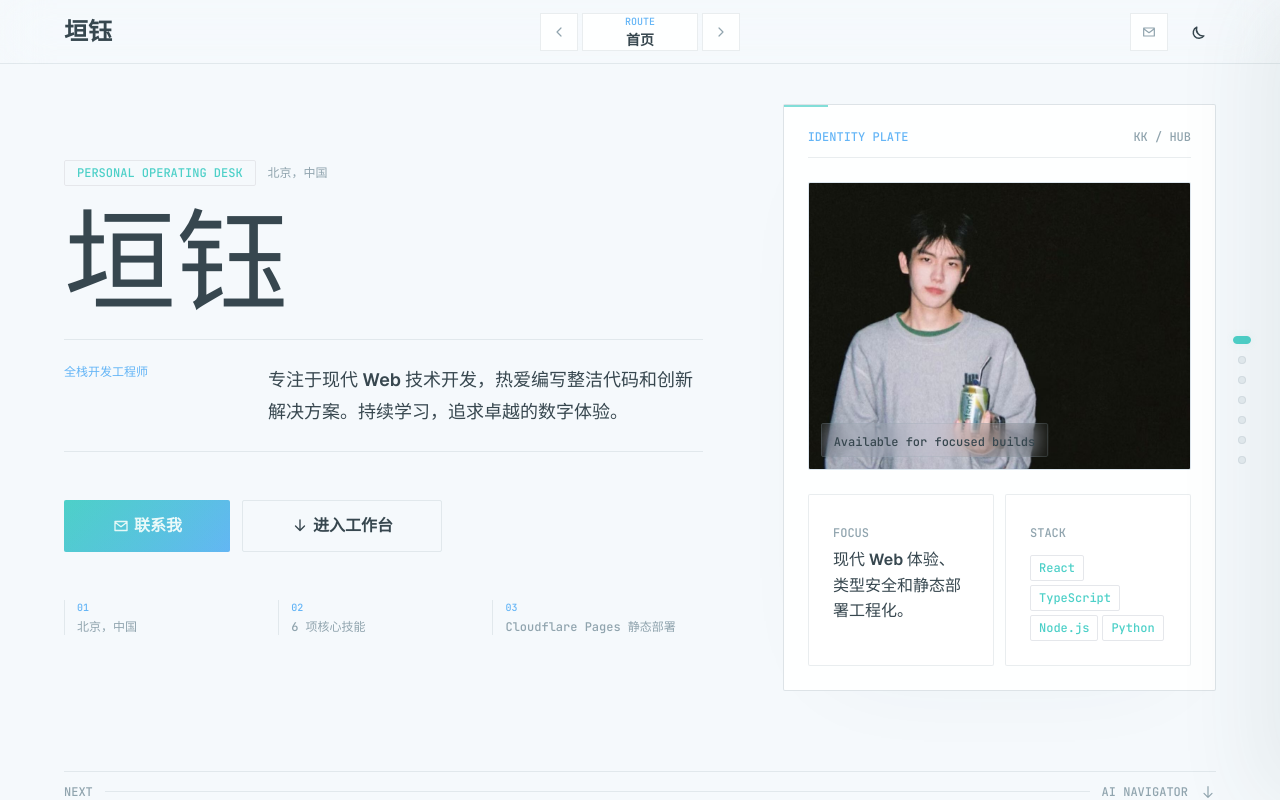
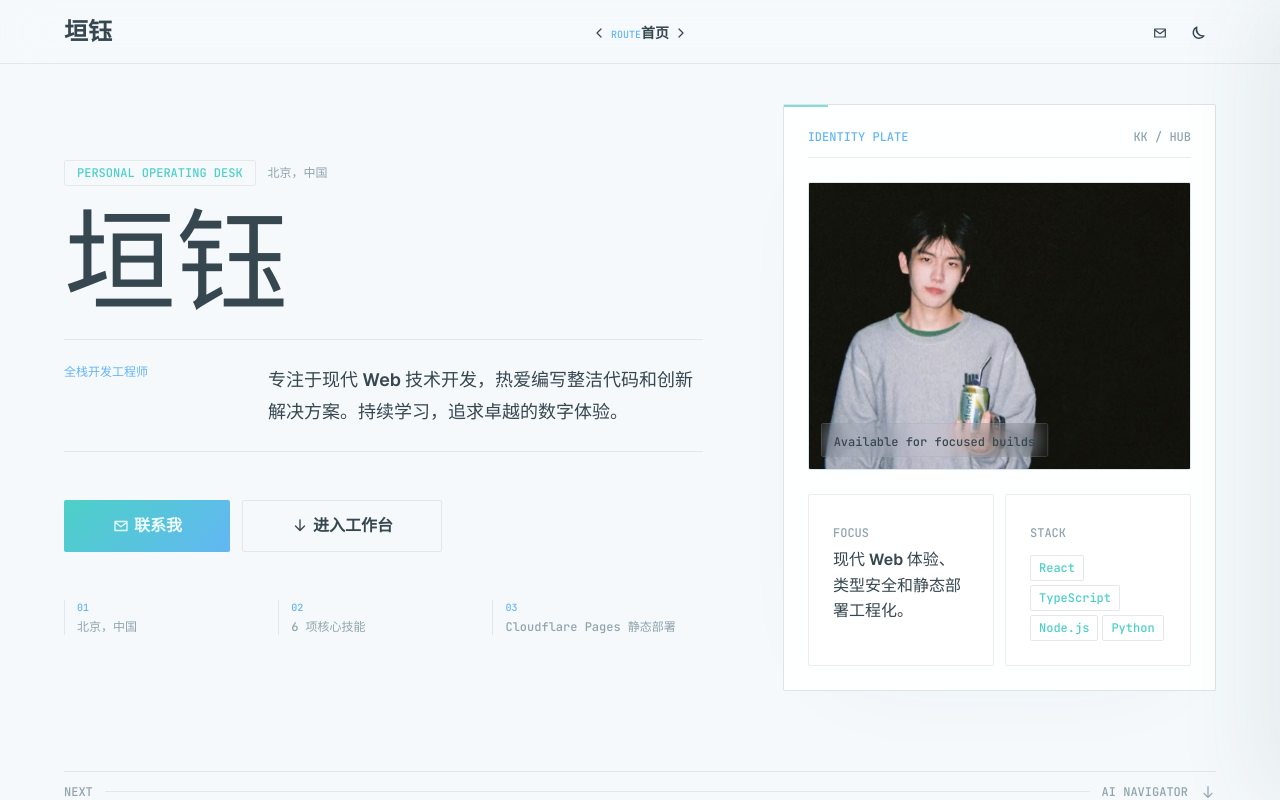
Before and after one commit to NicoAndSteven/kkhome, a React (Vite) app: page / in a window 1280 px wide. Built offline with nearby package versions, Linux system fonts and the light colour scheme; the HTML template or start-up script is replaced by a standard one.

Commit message:
style: rewrite route container as 水族窗格 glass panel
- Replace 3D depth route-stage/route-frame with glass container
- Add gradient top border and dashed inner border decoration
- Remove progress rail, route-nav, old route animation styles

```diff
--- a/src/index.css
+++ b/src/index.css
@@ -274,49 +274,6 @@ html.intro-scroll-lock #root {
     overflow: hidden;
 }
 
-.route-nav-button,
-.route-nav-current {
-    border: 1px solid var(--color-panel-border);
-    background: var(--color-panel-bg);
-    box-shadow: inset 0 1px 0 var(--color-panel-highlight);
-    backdrop-filter: blur(14px);
-}
-
-.route-nav-button {
-    width: 38px;
-    height: 38px;
-    display: inline-flex;
-    align-items: center;
-    justify-content: center;
-    color: var(--color-text-muted);
-    transition:
-        color 280ms cubic-bezier(0.16, 1, 0.3, 1),
-        border-color 280ms cubic-bezier(0.16, 1, 0.3, 1),
-        transform 280ms cubic-bezier(0.16, 1, 0.3, 1);
-}
-
-.route-nav-button:hover {
-    color: var(--color-on-surface);
-    border-color: var(--color-primary);
-    transform: translateY(-1px);
-}
-
-.route-nav-button .material-symbols-outlined {
-    width: 1em;
-    overflow: hidden;
-}
-
-.route-nav-current {
-    min-width: 116px;
-    height: 38px;
-    display: inline-flex;
-    flex-direction: column;
-    align-items: center;
-    justify-content: center;
-    gap: 1px;
-    color: var(--color-on-surface);
-}
-
 .glass {
     background: var(--color-glass-bg);
     backdrop-filter: blur(10px);
@@ -584,6 +541,7 @@ html.intro-scroll-lock #root {
     padding: 64px clamp(20px, 4vw, 64px) clamp(18px, 3vw, 40px);
 }
 
+/* 水族窗格 - 路由容器 */
 .route-stage {
     position: relative;
     height: 100%;
@@ -591,170 +549,50 @@ html.intro-scroll-lock #root {
     display: grid;
     align-items: center;
     isolation: isolate;
-    overflow-x: clip;
-    perspective: 1800px;
-    transform-style: preserve-3d;
     padding: clamp(16px, 3vw, 36px) 0;
 }
 
-.route-stage::before {
-    content: '';
-    position: absolute;
-    top: clamp(12px, 3vw, 40px);
-    bottom: clamp(12px, 3vw, 40px);
-    left: 50%;
-    width: 100vw;
-    z-index: -2;
-    border-top: 1px solid var(--color-primary);
-    border-bottom: 1px solid var(--color-panel-border-strong);
-    background:
-        repeating-linear-gradient(
-            90deg,
-            transparent 0,
-            transparent 96px,
-            var(--color-grid-line) 97px
-        ),
-        linear-gradient(90deg, transparent, var(--color-panel-border), transparent),
-        linear-gradient(180deg, rgba(255, 255, 255, 0.04), transparent 22%, transparent 78%, rgba(255, 255, 255, 0.03));
-    opacity: 0.72;
-    box-shadow: 0 0 42px -24px var(--color-glow-primary);
-    transform: translateX(-50%) translateZ(-620px) rotateX(70deg) translateY(18%) scale(1.22);
-    transform-origin: center;
-}
-
-.route-stage::after {
-    content: '';
-    position: absolute;
-    inset: clamp(24px, 6vw, 84px) clamp(14px, 8vw, 148px);
-    z-index: -1;
-    border: 1px solid var(--color-panel-border-strong);
-    background:
-        linear-gradient(90deg, transparent, var(--color-glow-primary), transparent),
-        rgba(0, 0, 0, 0.05);
-    opacity: 0.64;
-    transform: translateZ(-420px) scale(0.68);
-    filter: blur(1px);
-}
-
-.route-depth {
-    position: absolute;
-    pointer-events: none;
-    border: 1px solid var(--color-panel-border-strong);
-    background:
-        linear-gradient(90deg, transparent, var(--color-glow-primary), transparent),
-        linear-gradient(180deg, rgba(255, 255, 255, 0.035), transparent);
-    transform-origin: center;
-}
-
-.route-depth-far {
-    inset: clamp(76px, 12vw, 160px) clamp(80px, 18vw, 280px);
-    opacity: 0.58;
-    filter: blur(2px);
-    transform: translateZ(-680px) scale(0.56);
-    box-shadow: 0 0 56px -30px var(--color-glow-primary);
-    animation: route-depth-far-in 760ms cubic-bezier(0.16, 1, 0.3, 1) both;
-}
-
-.route-depth-mid {
-    inset: clamp(44px, 8vw, 116px) clamp(42px, 12vw, 180px);
-    opacity: 0.72;
-    filter: blur(0.5px);
-    transform: translateZ(-420px) scale(0.72);
-    box-shadow: inset 0 0 0 1px var(--color-border-subtle);
-    animation: route-depth-mid-in 760ms cubic-bezier(0.16, 1, 0.3, 1) both;
-}
-
-.route-lens {
-    position: absolute;
-    inset: clamp(18px, 5vw, 72px) clamp(8px, 5vw, 88px);
-    z-index: -1;
-    border: 1px solid var(--color-panel-border-strong);
-    background:
-        repeating-linear-gradient(
-            90deg,
-            transparent 0,
-            transparent 71px,
-            var(--color-grid-line) 72px
-        );
-    opacity: 0.82;
-    box-shadow:
-        inset 0 0 0 1px var(--color-border-subtle),
-        0 0 54px -36px var(--color-glow-primary);
-    transform: translateZ(-300px) scale(0.82);
-}
-
-.route-depth {
-    position: absolute;
-    pointer-events: none;
-    border: 1px solid var(--color-panel-border-strong);
-    background:
-        linear-gradient(90deg, transparent, var(--color-glow-primary), transparent),
-        linear-gradient(180deg, rgba(255, 255, 255, 0.05), transparent 42%);
-    transform-origin: 50% 54%;
-}
-
-.route-depth-far {
-    inset: clamp(96px, 15vw, 180px) clamp(120px, 20vw, 300px);
-    opacity: 0.52;
-    filter: blur(2px);
-    box-shadow:
-        0 0 0 24px rgba(139, 233, 244, 0.018),
-        0 0 80px -46px var(--color-glow-primary);
-    transform: translateZ(-760px) scale(0.58);
-    animation: route-depth-far-in 820ms cubic-bezier(0.16, 1, 0.3, 1) both;
-}
-
-.route-depth-mid {
-    inset: clamp(58px, 10vw, 128px) clamp(74px, 13vw, 210px);
-    opacity: 0.76;
-    filter: blur(0.5px);
-    box-shadow:
-        0 0 0 14px rgba(139, 233, 244, 0.022),
-        0 0 72px -42px var(--color-glow-primary);
-    transform: translateZ(-420px) scale(0.74);
-    animation: route-depth-mid-in 780ms cubic-bezier(0.16, 1, 0.3, 1) both;
-}
-
+/* 玻璃质感主容器 */
 .route-frame {
     position: relative;
     width: 100%;
     height: min(780px, calc(100vh - 132px));
     min-height: 0;
     overflow: hidden;
-    padding: clamp(20px, 4vw, 48px);
-    border: 1px solid var(--color-panel-border-strong);
-    background:
-        linear-gradient(180deg, var(--color-panel-bg), rgba(0, 0, 0, 0.02)),
-        var(--color-surface);
+    padding: clamp(16px, 3vw, 32px);
+    background: rgba(255, 255, 255, 0.8);
+    backdrop-filter: blur(12px);
+    -webkit-backdrop-filter: blur(12px);
+    border: 1px solid rgba(77, 208, 200, 0.2);
+    border-radius: 16px;
     box-shadow:
-        inset 0 1px 0 var(--color-panel-highlight),
-        0 56px 150px -72px var(--color-panel-shadow),
-        0 22px 96px -48px var(--color-glow-primary),
-        0 0 0 1px rgba(255, 255, 255, 0.02);
-    transform-origin: 50% 58%;
-    animation: route-camera-in 760ms cubic-bezier(0.16, 1, 0.3, 1) both;
+        0 8px 32px -16px var(--color-panel-shadow),
+        0 0 0 1px rgba(255, 255, 255, 0.5);
+    animation: route-frame-in 500ms cubic-bezier(0.16, 1, 0.3, 1) both;
 }
 
-.route-frame::before,
+/* 顶部 header 装饰条 */
+.route-frame::before {
+    content: '';
+    position: absolute;
+    top: 0;
+    left: 0;
+    right: 0;
+    height: 3px;
+    background: linear-gradient(90deg, var(--color-primary), var(--color-secondary), var(--color-tertiary));
+    border-radius: 16px 16px 0 0;
+    pointer-events: none;
+}
+
+/* 虚线边框装饰 */
 .route-frame::after {
     content: '';
     position: absolute;
+    inset: 12px;
+    border: 1px dashed var(--color-border-subtle);
+    border-radius: 8px;
     pointer-events: none;
-}
-
-.route-frame::before {
-    inset: 10px;
-    border: 1px solid var(--color-border-subtle);
-    opacity: 0.42;
-}
-
-.route-frame::after {
-    top: 0;
-    left: clamp(16px, 3vw, 44px);
-    width: 72px;
-    height: 2px;
-    background: var(--color-primary);
-    box-shadow: 0 0 24px var(--color-glow-primary);
+    opacity: 0.5;
 }
 
 .route-frame > * {
@@ -777,6 +615,7 @@ html.intro-scroll-lock #root {
     scrollbar-color: var(--color-panel-border-strong) transparent;
 }
 
+/* 特定插件覆盖 */
 .route-frame #ai-tools > .ai-results-scroll {
     overflow: visible;
     padding-right: 0;
@@ -796,46 +635,15 @@ html.intro-scroll-lock #root {
     flex: 1;
 }
 
-.progress-rail {
-    position: fixed;
-    right: 24px;
-    top: 50%;
-    z-index: 40;
-    display: flex;
-    flex-direction: column;
-    gap: 12px;
-    transform: translateY(-50%);
-}
-
-.progress-dot {
-    width: 8px;
-    height: 8px;
-    border-radius: 9999px;
-    border: 1px solid var(--color-border-subtle);
-    background: var(--color-glass-border);
-    transition:
-        width 300ms cubic-bezier(0.16, 1, 0.3, 1),
-        background-color 300ms cubic-bezier(0.16, 1, 0.3, 1),
-        border-color 300ms cubic-bezier(0.16, 1, 0.3, 1),
-        transform 300ms cubic-bezier(0.16, 1, 0.3, 1);
-}
-
-.progress-dot:hover,
-.progress-dot.active {
-    width: 18px;
-    background: var(--color-primary);
-    border-color: var(--color-primary);
-    transform: translateX(-5px);
-}
-
-.progress-dot.active {
-    box-shadow: 0 0 12px var(--color-glow-primary);
-    animation: dot-pulse 2.4s ease-in-out infinite;
-}
-
-@keyframes dot-pulse {
-    0%, 100% { box-shadow: 0 0 8px var(--color-glow-primary); }
-    50% { box-shadow: 0 0 20px var(--color-glow-primary); }
+@keyframes route-frame-in {
+    0% {
+        opacity: 0;
+        transform: translateY(12px) scale(0.98);
+    }
+    100% {
+        opacity: 1;
+        transform: translateY(0) scale(1);
+    }
 }
 
 .drawer-layer {
@@ -887,19 +695,6 @@ html.intro-scroll-lock #root {
 }
 
 @media (max-width: 768px) {
-    .route-nav-current {
-        min-width: 82px;
-    }
-
-    .route-nav-current span:first-child {
-        display: none;
-    }
-
-    .route-nav-button {
-        width: 34px;
-        height: 34px;
-    }
-
     .route-page-shell {
         padding: 64px 18px 18px;
     }
@@ -911,18 +706,6 @@ html.intro-scroll-lock #root {
     .route-frame {
         height: calc(100vh - 92px);
         padding: 20px;
-    }
-
-    .route-depth-far {
-        inset: 128px 84px;
-    }
-
-    .route-depth-mid {
-        inset: 88px 48px;
-    }
-
-    .progress-rail {
-        display: none;
     }
 
     .contact-drawer {
@@ -1019,68 +802,6 @@ html.intro-scroll-lock #root {
     100% { height: 16px; }
 }
 
-@keyframes route-camera-in {
-    0% {
-        opacity: 0;
-        transform: translate3d(0, 42px, -460px) rotateX(12deg) scale(0.86);
-        filter: blur(18px);
-    }
-    62% {
-        opacity: 1;
-        transform: translate3d(0, -4px, 34px) rotateX(-1deg) scale(1.012);
-        filter: blur(0);
-    }
-    100% {
-        opacity: 1;
-        transform: translate3d(0, 0, 0) rotateX(0deg) scale(1);
-        filter: blur(0);
-    }
-}
-
-@keyframes route-depth-far-in {
-    0% {
-        opacity: 0;
-        transform: translateZ(-920px) scale(0.42);
-    }
-    100% {
-        opacity: 0.58;
-        transform: translateZ(-680px) scale(0.56);
-    }
-}
-
-@keyframes route-depth-mid-in {
-    0% {
-        opacity: 0;
-        transform: translateZ(-620px) scale(0.6);
-    }
-    100% {
-        opacity: 0.72;
-        transform: translateZ(-420px) scale(0.72);
-    }
-}
-
-@keyframes route-depth-far-in {
-    0% {
-        opacity: 0;
-        transform: translateZ(-980px) scale(0.42);
-    }
-    100% {
-        opacity: 0.52;
-        transform: translateZ(-760px) scale(0.58);
-    }
-}
-
-@keyframes route-depth-mid-in {
-    0% {
-        opacity: 0;
-        transform: translateZ(-620px) scale(0.58);
-    }
-    100% {
-        opacity: 0.76;
-        transform: translateZ(-420px) scale(0.74);
-    }
-}
-
 /* Reveal Animation - spring-like, staggered */
 .reveal {
     opacity: 0;
@@ -1092,8 +813,6 @@ html.intro-scroll-lock #root {
     opacity: 1;
     transform: translateY(0) scale(1);
 }
-
-/* Shimmer is now defined in the micro-interactions section above */
 
 @media (prefers-reduced-motion: no-preference) {
     .nav-link {
@@ -1113,9 +832,6 @@ html.intro-scroll-lock #root {
     }
 
     .route-stage,
-    .route-stage::before,
-    .route-depth,
-    .route-lens,
     .route-frame {
         transform: none;
         animation: none;
@@ -1125,7 +841,6 @@ html.intro-scroll-lock #root {
     .transition-premium,
     .glass,
     .reveal,
-    .progress-dot,
     .drawer-backdrop,
     .contact-drawer {
         transition-duration: 1ms;
```
